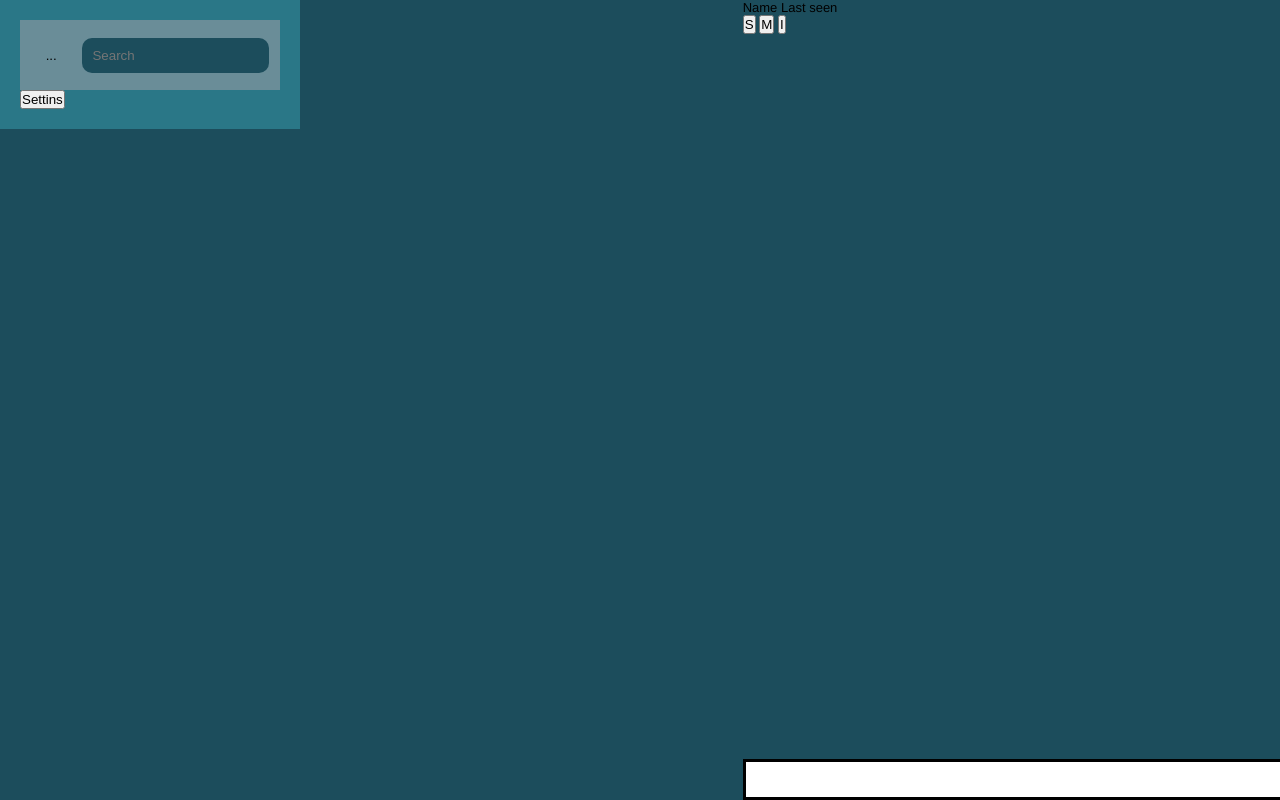
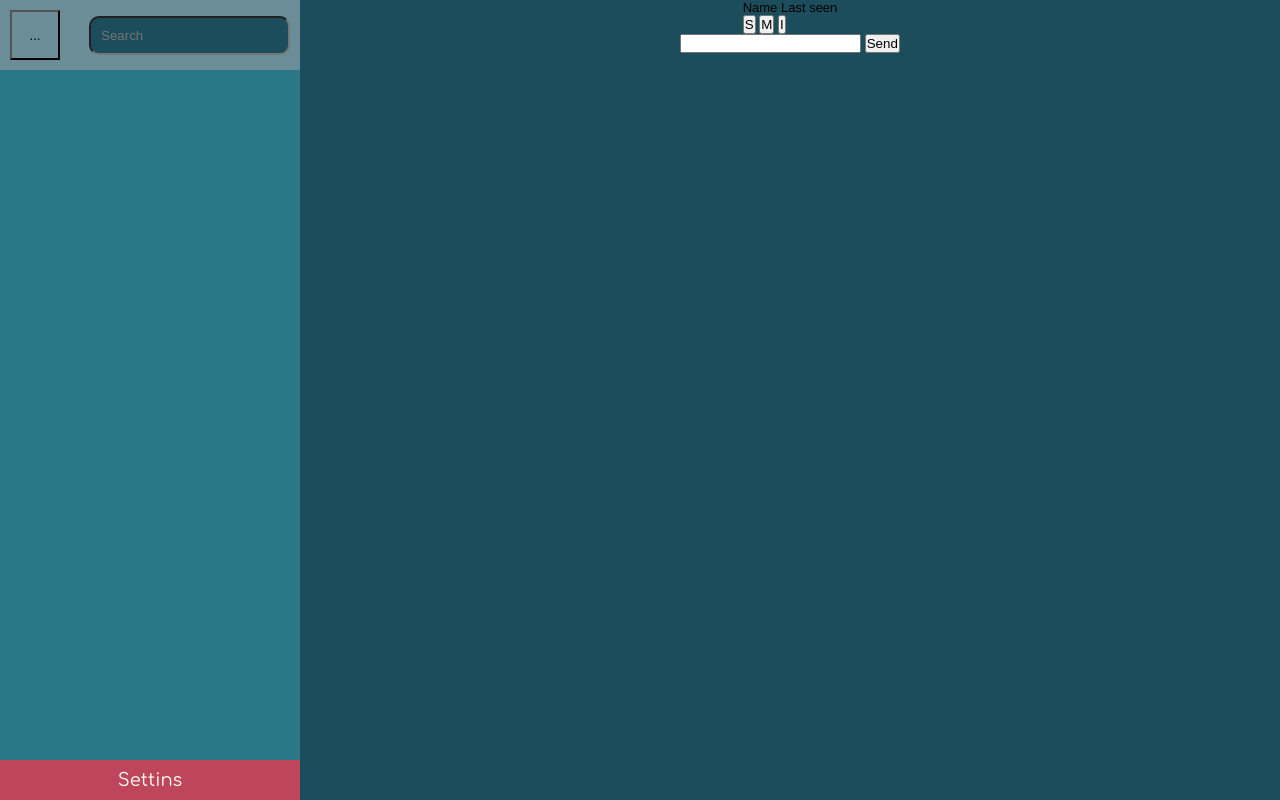
Before and after one commit to JofestGren/Chat-socket-node, a website: page index.html in a window 1280 px wide. Drawn offline with nearby package versions, Linux system fonts and the light colour scheme; no server answers.

Commit message:
add some style for main page"

```diff
--- a/index.html
+++ b/index.html
@@ -12,12 +12,14 @@
 <body>
     <main class="chat">
         <div class="chat-nav">
-            <form class="chat-nav-form" action="">
-                <button>...</button>
-                <input type="text" id="searchChatNav" name="searchChatNav" placeholder="Search">
-            </form>
-            <ul></ul>
-            <div>
+            <div class="chat-nav-item">
+                <form class="chat-nav-form" action="">
+                    <button>...</button>
+                    <input type="text" id="searchChatNav" name="searchChatNav" placeholder="Search">
+                </form>
+                <ul></ul>
+            </div>
+            <div class="chat-nav-button">
                 <button>Settins</button>
             </div>
         </div>
--- a/public/stylesheets/index.css
+++ b/public/stylesheets/index.css
@@ -27,12 +27,6 @@ body {
 
 * { margin: 0; padding: 0; box-sizing: border-box; }
 body { font: 13px Helvetica, Arial; }
-form { background: #000; padding: 3px; position: fixed; bottom: 0; width: 100%; }
-form input { border: 0; padding: 10px; width: 90%; margin-right: .5%; }
-form button { width: 9%; background: rgb(130, 224, 255); border: none; padding: 10px; }
-#messages { list-style-type: none; margin: 0; padding: 0; }
-#messages li { padding: 5px 10px; color: #FFFFFF; background: #B1EEF3; }
-#messages li:nth-child(odd) { background: #001C20; }
 
 .chat {
     display: flex;
@@ -43,9 +37,17 @@ form button { width: 9%; background: rgb(130, 224, 255); border: none; padding:
 .chat-nav {
     max-width: 300px;
     width: 100%;
-    height: 100%;
-    padding: 20px;
+    height: 100vh;
+    /* padding: 20px; */
     background-color: rgb(42, 119, 135);
+    display: flex;
+    flex-direction: column;
+    justify-content: space-between;
+    align-items: flex-start;
+}
+
+.chat-nav-item {
+    width: 100%;
 }
 
 .chat-nav-form {
@@ -63,6 +65,12 @@ form button { width: 9%; background: rgb(130, 224, 255); border: none; padding:
     width: 50px;
     height: 50px;
     margin-right: 10px;
+    cursor: pointer;
+    transition: all linear .5s;
+}
+
+.chat-nav-form button:hover {
+    background-color: rgb(74, 97, 104);
 }
 
 .chat-nav-form input {
@@ -71,3 +79,33 @@ form button { width: 9%; background: rgb(130, 224, 255); border: none; padding:
     background-color: #1C4D5C;
     color: #FBFBF9;
 }
+
+.chat-nav-button {
+    width: 100%;
+}
+
+.chat-nav-button button {
+    padding: 0 30px;
+    width: 100%;
+    height: 40px;
+    color: #FFFFF4;
+    border: none;
+    background-color: #BE465C;
+    font-family: 'ComfortaaRegular', sans-serif;
+    font-size: 18px;
+    cursor: pointer;
+    transition: all linear .5s;
+    outline: none;
+}
+
+.chat-nav-button button:hover {
+    background-color: #ae3d52;
+    box-shadow: 0 10px 15px rgba(144, 50, 68, 0.5);;
+}
+
+.chat-main {
+    display: flex;
+    flex-direction: column;
+    justify-content: space-between;
+    align-items: center;
+}
```
